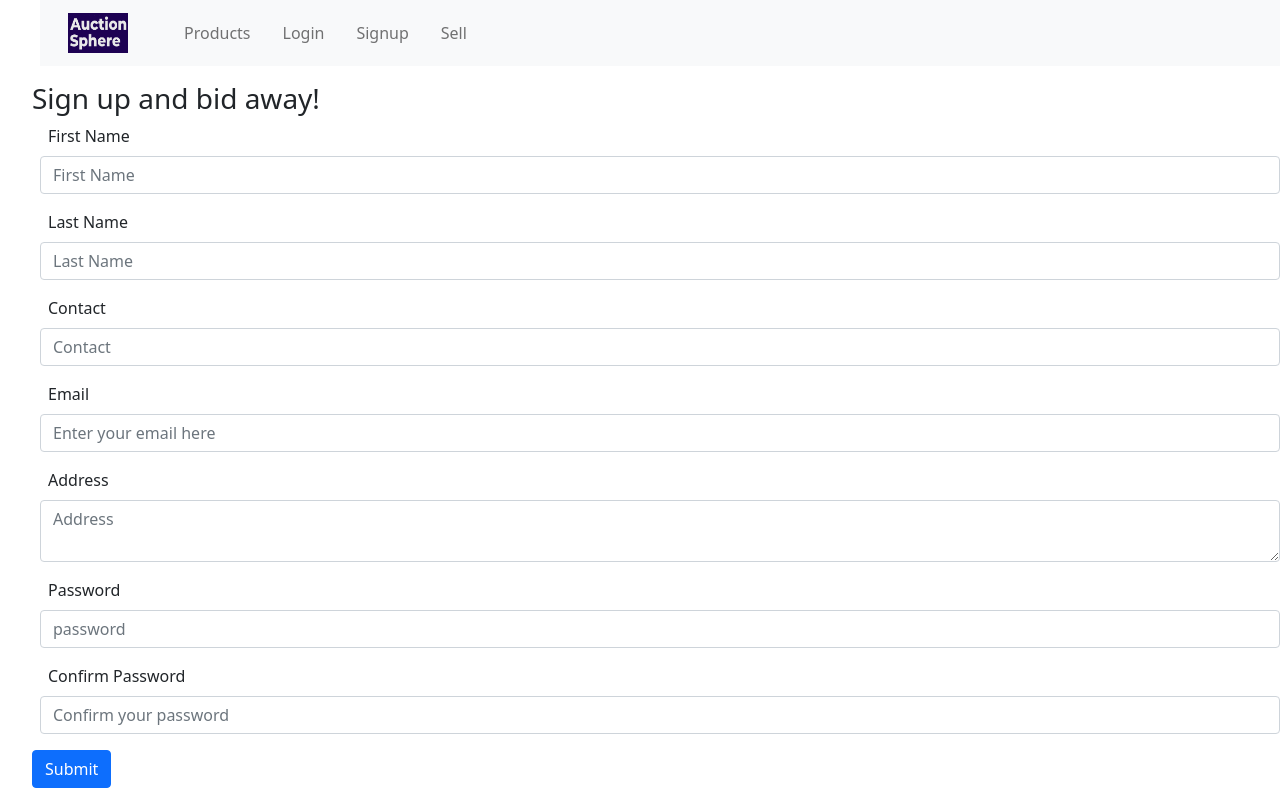
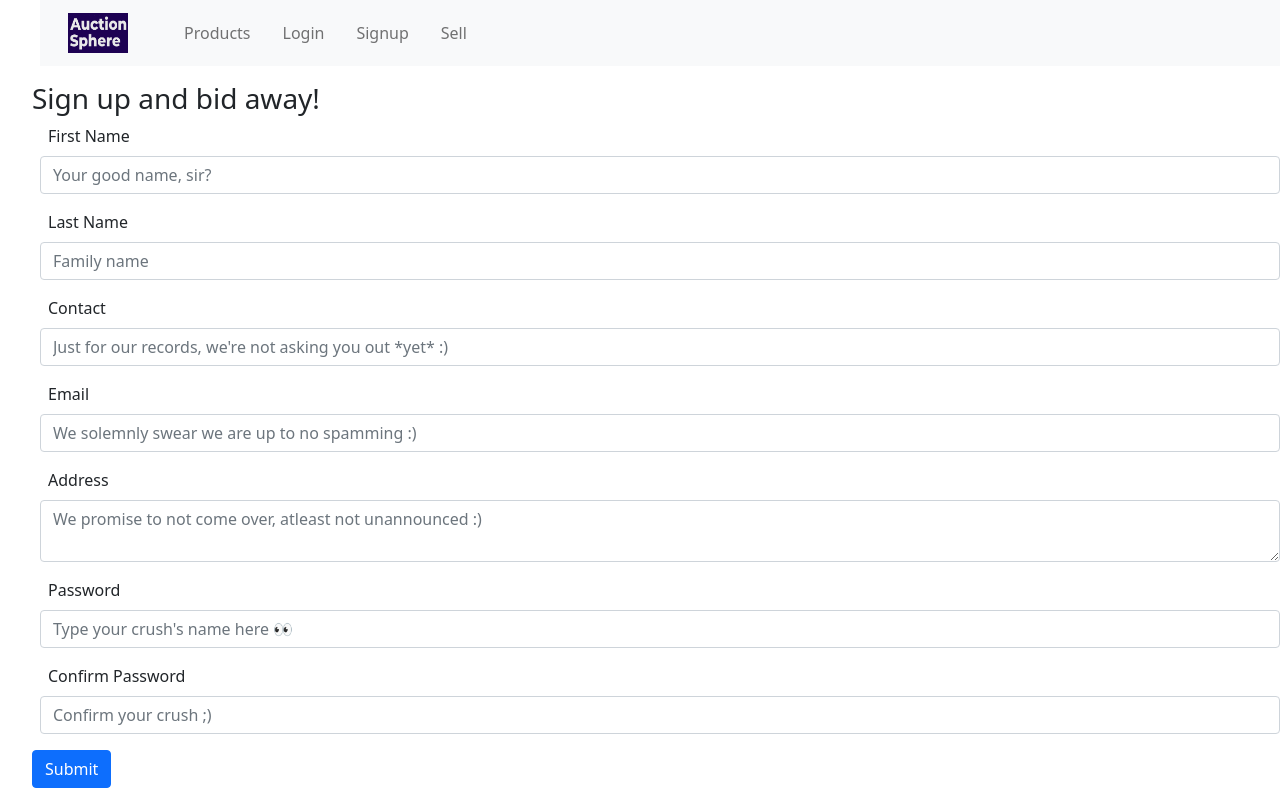
Before and after one commit to mithildani/Auction-Sphere, a React (Create React App) app: page / in a window 1280 px wide. Shown: the top 800 px of the page. Built offline with nearby package versions, Linux system fonts and the light colour scheme.

Commit message:
fun changes

```diff
--- a/src/components/LoginSignup/Login.js
+++ b/src/components/LoginSignup/Login.js
@@ -28,7 +28,7 @@ const Login = () => {
           <Input
             id="Email"
             name="email"
-            placeholder="Enter your registered email here"
+            placeholder="The email you registered with us"
             type="email"
             value={formData.email}
             onChange={(e) => handleChange(e)}
@@ -39,7 +39,7 @@ const Login = () => {
           <Input
             id="Password"
             name="password"
-            placeholder="password"
+            placeholder="Your password"
             type="password"
             value={formData.password}
             onChange={(e) => handleChange(e)}
--- a/src/components/LoginSignup/Signup.js
+++ b/src/components/LoginSignup/Signup.js
@@ -33,7 +33,7 @@ const Signup = () => {
           <Input
             id="FirstName"
             name="fname"
-            placeholder="First Name"
+            placeholder="Your good name, sir?"
             type="text"
             value={formData.fname}
             onChange={(e) => handleChange(e)}
@@ -44,7 +44,7 @@ const Signup = () => {
           <Input
             id="LastName"
             name="lname"
-            placeholder="Last Name"
+            placeholder="Family name"
             type="text"
             value={formData.lname}
             onChange={(e) => handleChange(e)}
@@ -55,7 +55,7 @@ const Signup = () => {
           <Input
             id="Contact"
             name="contact"
-            placeholder="Contact"
+            placeholder="Just for our records, we're not asking you out *yet* :)"
             type="text"
             value={formData.contact}
             onChange={(e) => handleChange(e)}
@@ -66,7 +66,7 @@ const Signup = () => {
           <Input
             id="Email"
             name="email"
-            placeholder="Enter your email here"
+            placeholder="We solemnly swear we are up to no spamming :)"
             type="email"
             value={formData.email}
             onChange={(e) => handleChange(e)}
@@ -77,7 +77,7 @@ const Signup = () => {
           <Input
             id="Address"
             name="address"
-            placeholder="Address"
+            placeholder="We promise to not come over, atleast not unannounced :)"
             type="textarea"
             value={formData.address}
             onChange={(e) => handleChange(e)}
@@ -88,7 +88,7 @@ const Signup = () => {
           <Input
             id="Password"
             name="password"
-            placeholder="password"
+            placeholder="Type your crush's name here 👀"
             type="password"
             value={formData.password}
             onChange={(e) => handleChange(e)}
@@ -99,7 +99,7 @@ const Signup = () => {
           <Input
             id="ConfirmPassword"
             name="confirmPassword"
-            placeholder="Confirm your password"
+            placeholder="Confirm your crush ;)"
             type="password"
             value={formData.confirmPassword}
             onChange={(e) => handleChange(e)}
```
